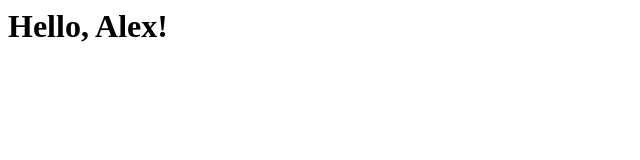
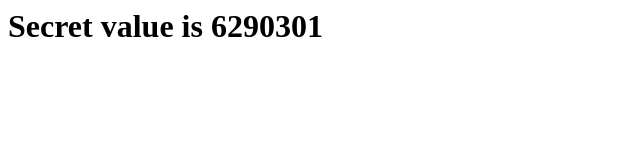
Before and after one commit to AlexeyBuchenkov/alexeybuchenkov-github.io, a plain HTML site: page index.html in a window 1280 px wide. Shown: the whole page, without its empty margins (0-640 px from the left). Drawn offline with Linux system fonts and the light colour scheme.

Commit message:
codeabbey

```diff
--- a/index.html
+++ b/index.html
@@ -1 +1 @@
-<h1>Hello, Alex!</h1>
+<h1>Secret value is 6290301</h1>
```
